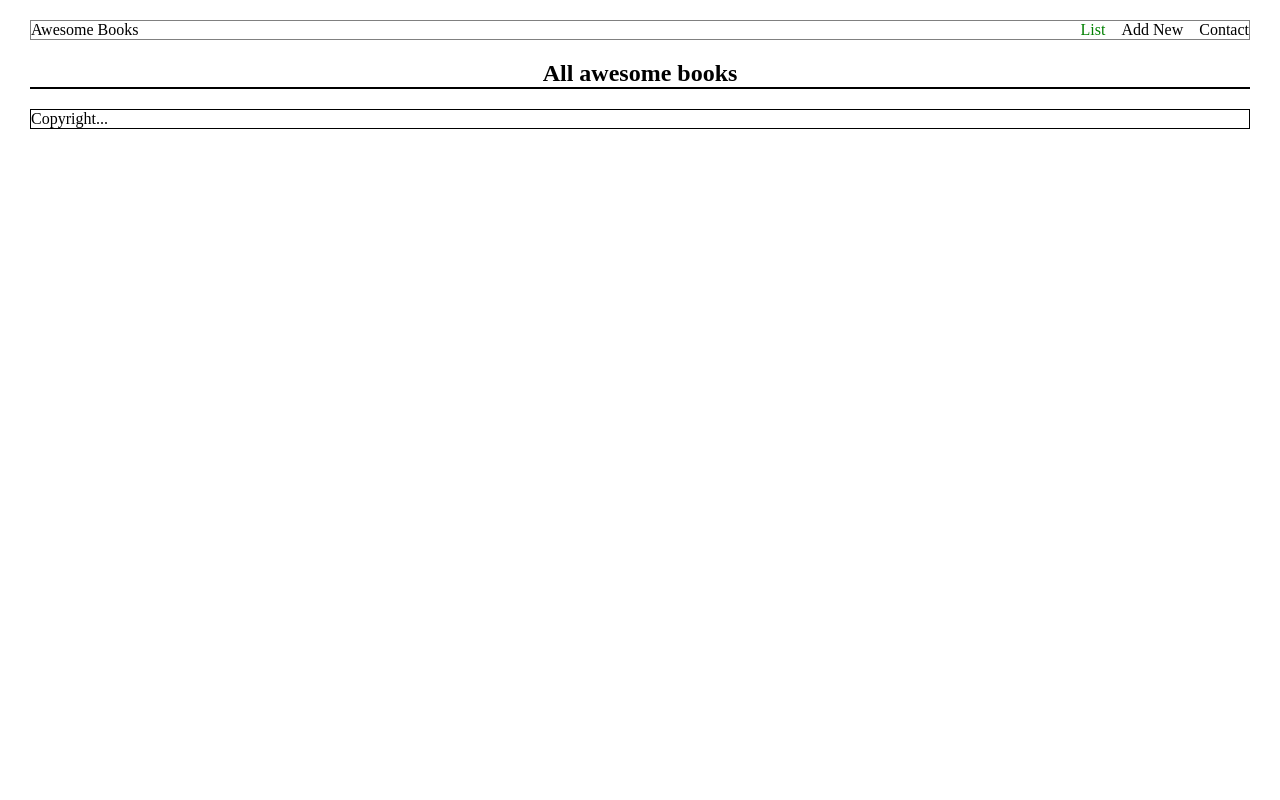
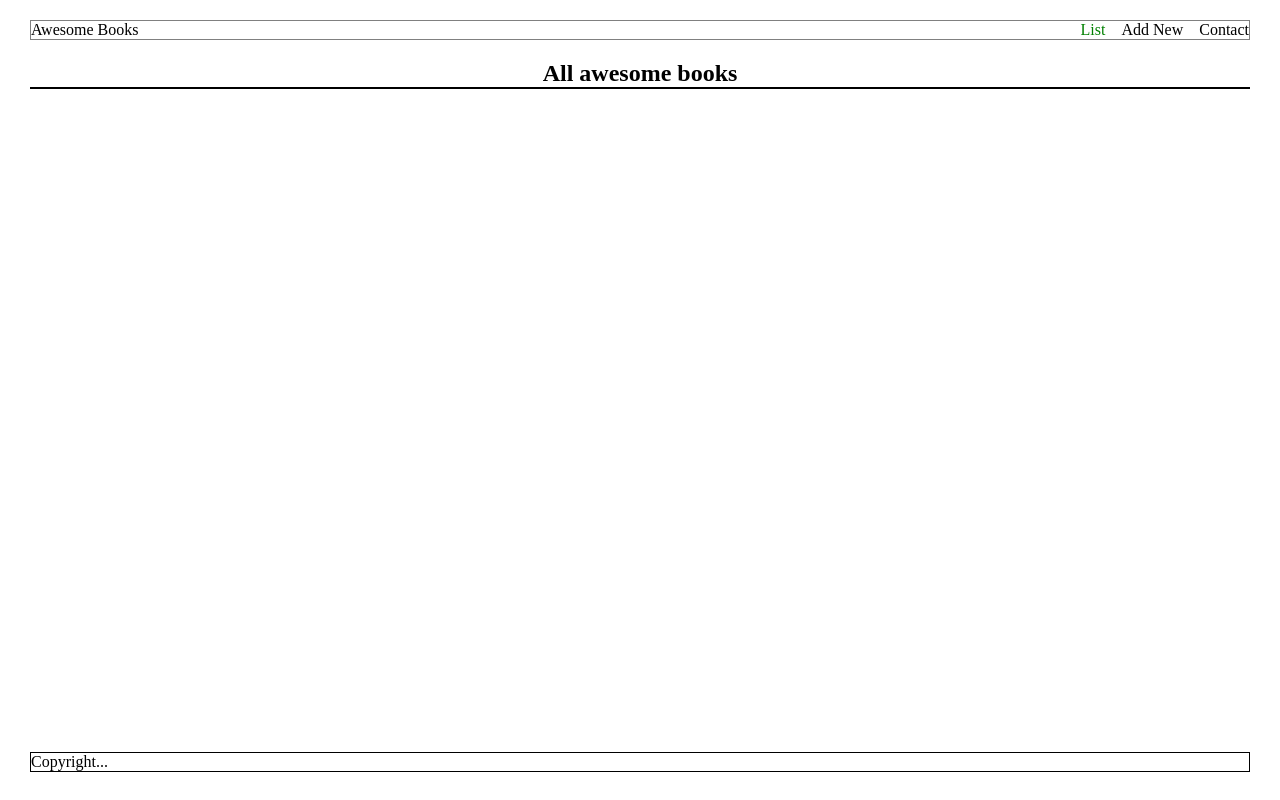
Before and after one commit to biruk-bereka/awesome-books, a website: page index.html in a window 1280 px wide. Drawn offline with Linux system fonts and the light colour scheme.

Commit message:
styling footer to full screen

```diff
--- a/style.css
+++ b/style.css
@@ -5,6 +5,10 @@
 
 body {
   margin: 20px 30px;
+}
+
+section {
+  height: calc(100vh - 8rem);
 }
 
 a {
```
